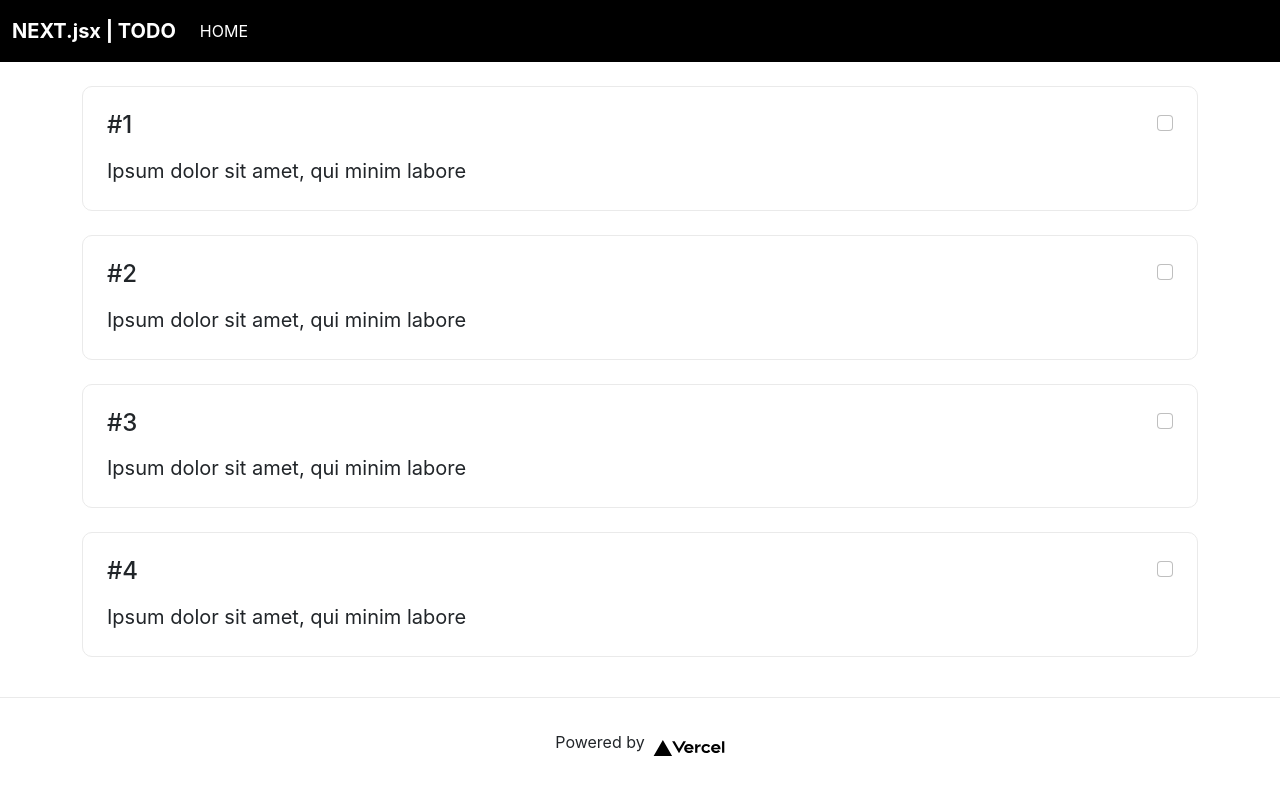
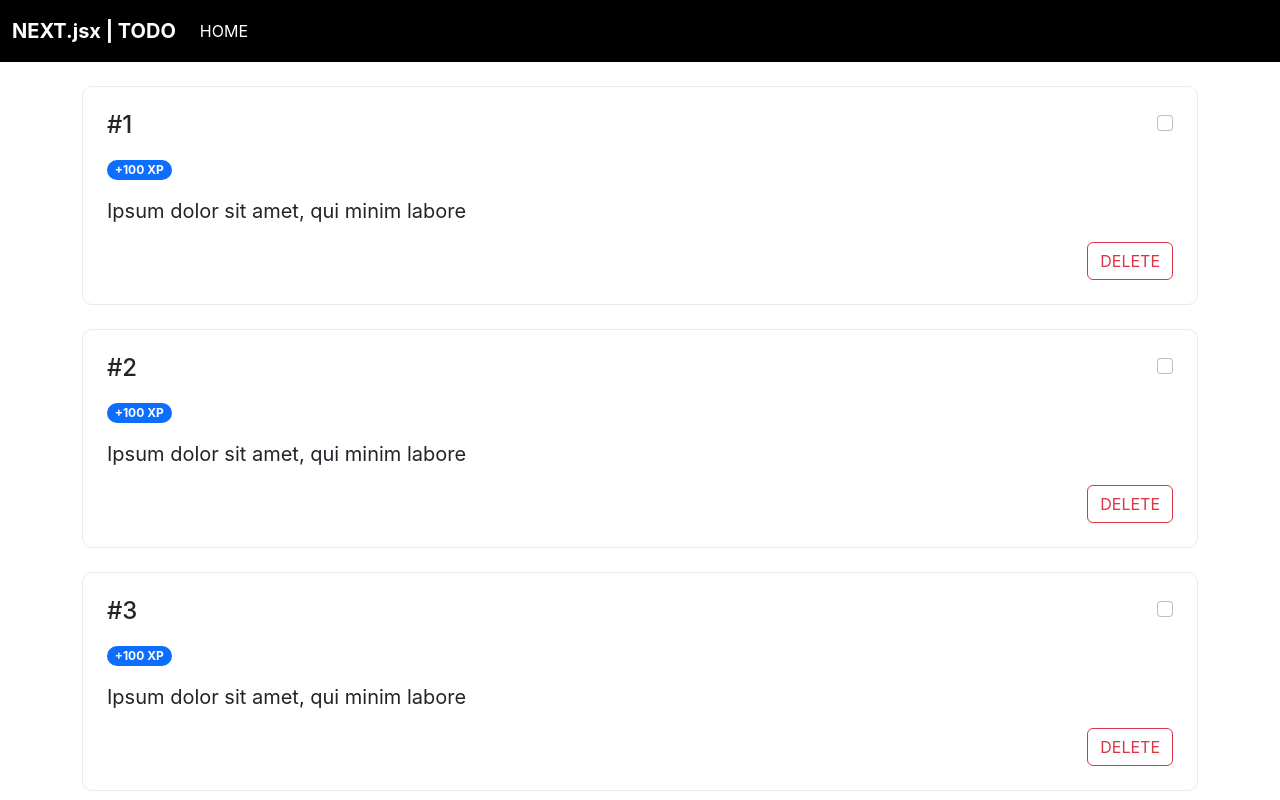
Before and after one commit to Ant1s0c1al/todo-webapp, a Next.js app in the folder next-todo-app/: page / in a window 1280 px wide. Shown: the top 800 px of the page. Built offline with nearby package versions, Linux system fonts and the light colour scheme; data requests are answered from the project's data file.

Commit message:
[Build]: Dynamic Pages For Individual Todos

```diff
--- a/next-todo-app/app/todo.jsx
+++ b/next-todo-app/app/todo.jsx
@@ -1,10 +1,15 @@
 /* Individual Todo Item */
 'use client';
 
-//import Link from 'next/link';
+//import { useRouter } from 'next/navigation';
+//import { useState } from 'react';
+
+import Link from 'next/link';
 import styles from './page.module.scss';
 
 export default function Todo(todo) { // Pass 'todo' as Prop
+  //const router = useRouter();
+
   return (
     <>
       <section>
@@ -12,11 +17,23 @@ export default function Todo(todo) { // Pass 'todo' as Prop
           <div className={styles.card}>
 
             <div className='d-flex justify-content-between'>
-              <h2>#{todo.id}</h2>
+              <Link href={`/${todo.id}`}>
+                <h2>#{todo.id}</h2>
+              </Link>
               <input type='checkbox' className='form-check-input' />
             </div>
 
+            <span className='badge rounded-pill text-bg-primary mb-3'>
+              +100 XP
+            </span>
+
             <p>{todo.text}</p>
+
+            <div className='d-flex justify-content-end'>
+              <button className='btn btn-outline-danger mt-3'>
+                DELETE
+              </button>
+            </div>
 
           </div>
         </div>
--- a/next-todo-app/app/todos.jsx
+++ b/next-todo-app/app/todos.jsx
@@ -3,7 +3,7 @@ import Todo from './todo';
 
 // ### Data Fetching ###
 async function getData() {
-  const res = await fetch('http://localhost:5000/todos');
+  const res = await fetch('http://localhost:5000/todos', { cache: 'no-store' });
   // Recommendation: handle errors
   if (!res.ok) {
     // This will activate the closest `error.js` Error Boundary
```
Also changed, not shown: next-todo-app/app/[id]/page.jsx (added, +13 -0 lines).
